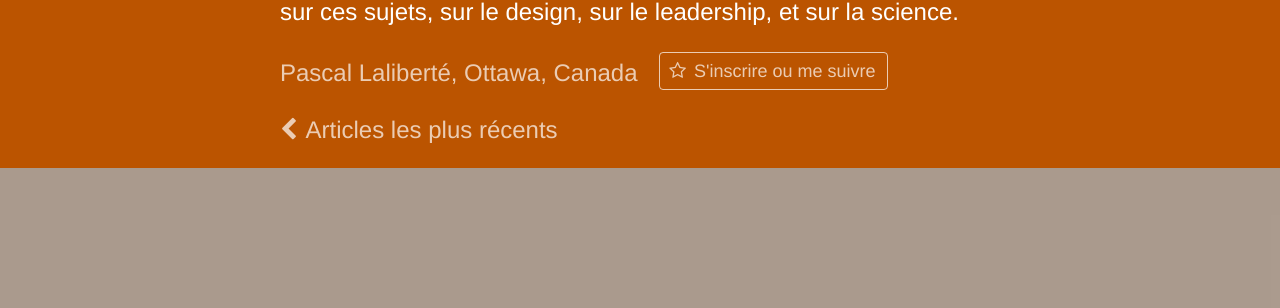
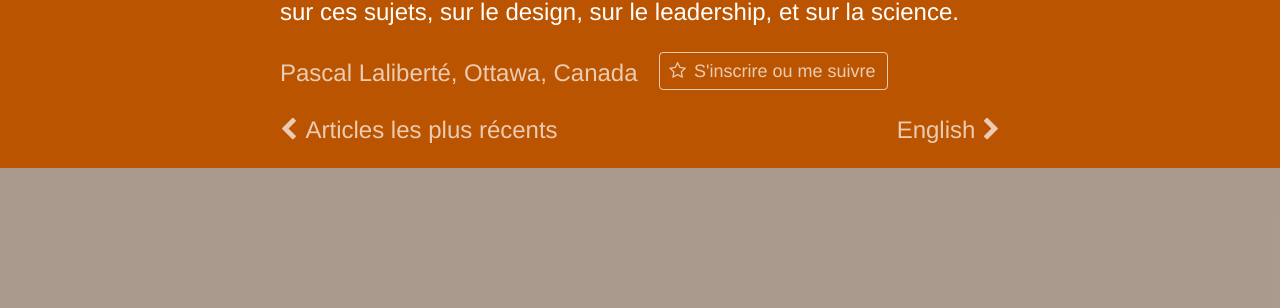
Before and after one commit to pascallaliberte/par.pascallaliberte.me, a Jekyll site: the page built from _posts/2014-08-01-devoir-sabsenter-de-la-famille.md, in a window 1280 px wide. Shown: the part 294-602 px from the top of the page. Built offline with Jekyll 4.4.1, drawn with Linux system fonts in a browser that asks for light colours; nearby versions of some CDN libraries.

Commit message:
Added alt-lang link to the about section

```diff
--- a/_includes/about.html
+++ b/_includes/about.html
@@ -22,6 +22,7 @@
         <i class="fa fa-chevron-left"></i> Articles les plus récents
       </a>
       {% endif %}
+      {% include alt_lang_link.html from="about" %}
     </div>
   </div>
 
--- a/_includes/alt_lang_link.html
+++ b/_includes/alt_lang_link.html
@@ -1,6 +1,17 @@
-<span class="instapaper_ignore post-alt-lang">
-<span class="post-meta-separator">&bull;</span>
+{% if include.from == "about" %}
 
-<a href="{{ site.alt_lang_url }}{{ page.alt_lang_path }}" lang="{{ site.alt_lang }}" hreflang="{{ site.alt_lang }}" rel="alternate" class="post-alt-lang-link nowrap">Read in English<i class="post-alt-lang-link-icon fa fa-angle-right"></i></a>
+  {% if page.alt_lang_path %}
+  <a href="{{ site.alt_lang_url }}{{ page.alt_lang_path }}" lang="{{ site.alt_lang }}" hreflang="{{ site.alt_lang }}" rel="alternate" class="about-links-alt-lang nowrap">English<i class="about-links-alt-lang-icon fa fa-chevron-right"></i></a>
+  {% else %}
+  <a href="{{ site.alt_lang_url }}" lang="{{ site.alt_lang }}" hreflang="{{ site.alt_lang }}" rel="alternate" class="about-links-alt-lang nowrap">English<i class="about-links-alt-lang-icon fa fa-chevron-right"></i></a>
+  {% endif %}
+{% else %}
+  {% if page.alt_lang_path or post.alt_lang_path %}
+  <span class="instapaper_ignore post-alt-lang">
+  <span class="post-meta-separator">&bull;</span>
 
-</span>
+  <a href="{{ site.alt_lang_url }}{% if page.alt_lang_path %}{{ page.alt_lang_path }}{% else %}{{ post.alt_lang_path }}{% endif %}" lang="{{ site.alt_lang }}" hreflang="{{ site.alt_lang }}" rel="alternate" class="post-alt-lang-link nowrap">Read in English<i class="post-alt-lang-link-icon fa fa-angle-right"></i></a>
+
+  </span>
+  {% endif %}
+{% endif %}
--- a/_layouts/post.html
+++ b/_layouts/post.html
@@ -19,9 +19,7 @@ key: is-post
 
 <p class="meta">
   <time datetime="{{ page.date | date_to_xmlschema }}" pubdate="pubdate">{{ page.date | date: "%B %e, %Y" }}</time>
-  {% if page.alt_lang_path %}
-    {% include alt_lang_link.html %}
-  {% endif %}
+  {% include alt_lang_link.html %}
   {% if page.link %}
     {% include permalink.html %}
   {% endif %}
--- a/a/css/screen.css
+++ b/a/css/screen.css
@@ -976,6 +976,17 @@ a.intro-more:hover, a.intro-more:active {
 }
 
 /* line 81, ../sass/modules/about.sass */
+.js .about-links-alt-lang {
+  float: right;
+  display: inline-block;
+}
+/* line 84, ../sass/modules/about.sass */
+.js .about-links-alt-lang .fa {
+  padding-left: 5px;
+  padding-left: 0.5rem;
+}
+
+/* line 87, ../sass/modules/about.sass */
 .js .about-signature-follow {
   margin: 0;
   white-space: nowrap;
@@ -984,25 +995,25 @@ a.intro-more:hover, a.intro-more:active {
   margin-top: 0.5rem;
 }
 @media (min-width: 512px) {
-  /* line 81, ../sass/modules/about.sass */
+  /* line 87, ../sass/modules/about.sass */
   .js .about-signature-follow {
     margin-top: 0;
   }
 }
 
-/* line 89, ../sass/modules/about.sass */
+/* line 95, ../sass/modules/about.sass */
 .js .about-signature-name {
   padding-right: 10px;
   padding-right: 1rem;
 }
 
-/* line 92, ../sass/modules/about.sass */
+/* line 98, ../sass/modules/about.sass */
 .js .about-signature {
   margin-top: -3px;
   margin-top: -0.3rem;
 }
 @media (min-width: 512px) {
-  /* line 92, ../sass/modules/about.sass */
+  /* line 98, ../sass/modules/about.sass */
   .js .about-signature {
     padding-top: 5px;
     padding-top: 0.5rem;
@@ -1011,7 +1022,7 @@ a.intro-more:hover, a.intro-more:active {
   }
 }
 
-/* line 98, ../sass/modules/about.sass */
+/* line 104, ../sass/modules/about.sass */
 .about-signature-follow .fa {
   font-size: 25px;
   font-size: 2.5rem;
@@ -1019,17 +1030,17 @@ a.intro-more:hover, a.intro-more:active {
   padding-right: 1rem;
 }
 
-/* line 102, ../sass/modules/about.sass */
+/* line 108, ../sass/modules/about.sass */
 .js .about-links a, .js .about-signature a {
   text-decoration: none;
 }
 
-/* line 105, ../sass/modules/about.sass */
+/* line 111, ../sass/modules/about.sass */
 .js .about-links a:hover, .js .about-signature a:hover {
   color: white;
 }
 
-/* line 109, ../sass/modules/about.sass */
+/* line 115, ../sass/modules/about.sass */
 .js .about .btn-default, .is-home .about .btn-default {
   color: rgba(255, 255, 255, 0.7);
   background-color: rgba(255, 255, 255, 0);
@@ -1039,7 +1050,7 @@ a.intro-more:hover, a.intro-more:active {
   margin-top: 5px;
   margin-top: 0.5rem;
 }
-/* line 116, ../sass/modules/about.sass */
+/* line 122, ../sass/modules/about.sass */
 .js .about .btn-default:hover, .js .about .btn-default:active, .js .about .btn-default:focus, .is-home .about .btn-default:hover, .is-home .about .btn-default:active, .is-home .about .btn-default:focus {
   color: white;
   border-color: white;
@@ -1047,14 +1058,14 @@ a.intro-more:hover, a.intro-more:active {
   outline: none;
 }
 @media (min-width: 512px) {
-  /* line 109, ../sass/modules/about.sass */
+  /* line 115, ../sass/modules/about.sass */
   .js .about .btn-default, .is-home .about .btn-default {
     margin-top: -5px;
     margin-top: -0.5rem;
   }
 }
 
-/* line 124, ../sass/modules/about.sass */
+/* line 130, ../sass/modules/about.sass */
 .subscribe-follow-link .fa {
   margin-left: -2px;
   margin-left: -0.2rem;
@@ -1063,12 +1074,12 @@ a.intro-more:hover, a.intro-more:active {
 }
 
 @media print {
-  /* line 129, ../sass/modules/about.sass */
+  /* line 135, ../sass/modules/about.sass */
   .js.is-not-home {
     padding-top: 0;
   }
 
-  /* line 131, ../sass/modules/about.sass */
+  /* line 137, ../sass/modules/about.sass */
   .js.is-not-home .about {
     display: none;
   }
--- a/a/sass/modules/about.sass
+++ b/a/sass/modules/about.sass
@@ -78,6 +78,12 @@
   .fa //icon
     +rem(padding-right, 2px)
 
+.js .about-links-alt-lang
+  float: right
+  display: inline-block
+  .fa //icon
+    +rem(padding-left, 5px)
+
 .js .about-signature-follow
   margin: 0
   white-space: nowrap
```
Also changed, not shown: a/css/modules/about.css (+24 -13 lines).
